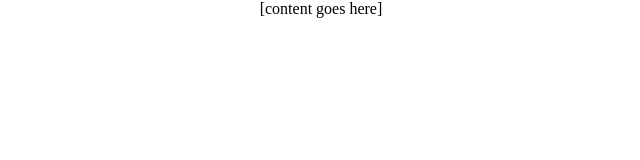
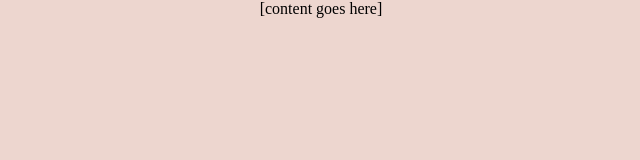
Before and after one commit to andreahm96/womvn-email, a plain HTML site: page womvn-email.html in a window 1280 px wide. Shown: the whole page, without its empty margins (319-959 px from the left). Drawn offline with Linux system fonts and the light colour scheme.

Commit message:
changed background color to light pink of body & outer div

```diff
--- a/womvn-email.html
+++ b/womvn-email.html
@@ -27,8 +27,8 @@
 
 
 
-<body style="margin:0; padding:0; word-spacing:normal; background-color:#ffffff;">
-    <div role="article" aria-role-description="email" lang="en" style="-webkit-text-size-adjust:100%;-ms-text-size-adjust:100%;background-color:#ffffff;">
+<body style="margin:0; padding:0; word-spacing:normal; background-color:#EDD6CF;">
+    <div role="article" aria-role-description="email" lang="en" style="-webkit-text-size-adjust:100%;-ms-text-size-adjust:100%;background-color:#EDD6CF;">
         <table width="100%" align="center" border="0" cellpadding="0" cellspacing="0" role="presentation">
             <tr>
                 <td align="center">
```
